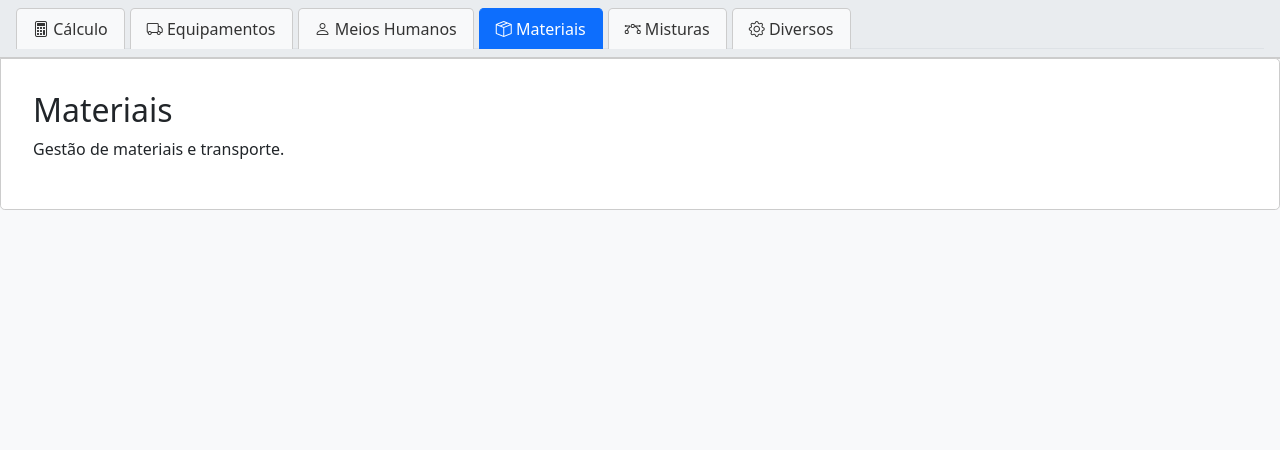
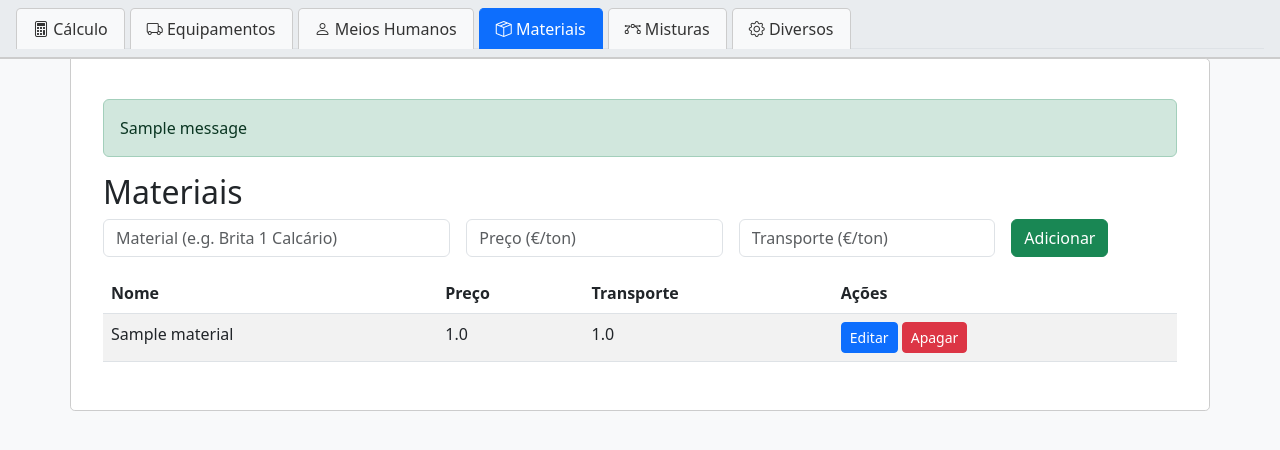
Before and after one commit to louiscarvalheiro-code/meu-sistema, a Flask app: page /materiais in a window 1280 px wide. Shown: the top 450 px of the page. Run offline with Flask 3, Linux system fonts and the light colour scheme; tables that the repository leaves empty hold one stand-in row (values such as "Sample post"); one stand-in notice (Sample message) is shown.

Commit message:
Add files via upload

```diff
--- a/app.py
+++ b/app.py
@@ -1,56 +1,298 @@
-from flask import Flask, render_template, request
+
+from flask import Flask, render_template, request, redirect, url_for, flash
+from flask_sqlalchemy import SQLAlchemy
+from sqlalchemy.sql import func
 
 app = Flask(__name__)
+app.config['SQLALCHEMY_DATABASE_URI'] = 'sqlite:///database.db'
+app.config['SQLALCHEMY_TRACK_MODIFICATIONS'] = False
+app.config['SECRET_KEY'] = 'uma-chave-secreta-123'
+db = SQLAlchemy(app)
 
-@app.route("/", methods=["GET", "POST"])
+class Equipamento(db.Model):
+    id = db.Column(db.Integer, primary_key=True)
+    nome = db.Column(db.String(120), nullable=False)
+    custo = db.Column(db.Float, nullable=False)
+
+class Humano(db.Model):
+    id = db.Column(db.Integer, primary_key=True)
+    nome = db.Column(db.String(120), nullable=False)
+    custo = db.Column(db.Float, nullable=False)
+
+class Material(db.Model):
+    id = db.Column(db.Integer, primary_key=True)
+    nome = db.Column(db.String(120), nullable=False)
+    preco = db.Column(db.Float, nullable=False, default=0.0)
+    transporte = db.Column(db.Float, nullable=False, default=0.0)
+
+class Mistura(db.Model):
+    id = db.Column(db.Integer, primary_key=True)
+    nome = db.Column(db.String(120), nullable=False)
+    baridade = db.Column(db.Float, nullable=False, default=1.0)
+
+class MisturaComponente(db.Model):
+    id = db.Column(db.Integer, primary_key=True)
+    mistura_id = db.Column(db.Integer, db.ForeignKey('mistura.id'), nullable=False)
+    material_id = db.Column(db.Integer, db.ForeignKey('material.id'), nullable=False)
+    percentagem = db.Column(db.Float, nullable=False, default=0.0)
+    mistura = db.relationship('Mistura', backref=db.backref('componentes', cascade='all, delete-orphan'))
+    material = db.relationship('Material')
+
+class Diverso(db.Model):
+    id = db.Column(db.Integer, primary_key=True)
+    nome = db.Column(db.String(120), nullable=False)
+    valor = db.Column(db.Float, nullable=False)
+
+@app.before_first_request
+def create_tables():
+    db.create_all()
+    if Mistura.query.count() == 0:
+        m1 = Mistura(nome='Desgaste', baridade=2.4)
+        m2 = Mistura(nome='Binder', baridade=2.0)
+        m3 = Mistura(nome='Macadame', baridade=1.8)
+        m4 = Mistura(nome='Argamassa', baridade=1.6)
+        m5 = Mistura(nome='Desgaste Subjacente', baridade=2.2)
+        db.session.add_all([m1,m2,m3,m4,m5])
+        db.session.commit()
+
+@app.route('/', methods=['GET','POST'])
 def calculo():
     resultado = None
-    if request.method == "POST":
-        mistura = request.form["mistura"]
-        espessura = float(request.form["espessura"])
-        producao = float(request.form["producao"])
-        distancia = float(request.form["distancia"])
-        dificuldade = int(request.form["dificuldade"])
-        lucro = float(request.form["lucro"])
+    misturas = Mistura.query.order_by(Mistura.nome).all()
+    if request.method == 'POST':
+        mistura_id = int(request.form.get('mistura_id') or 0)
+        espessura = float(request.form.get('espessura') or 0)
+        producao = float(request.form.get('producao') or 1)
+        distancia = float(request.form.get('distancia') or 0)
+        dificuldade = int(request.form.get('dificuldade') or 1)
+        lucro = float(request.form.get('lucro') or 0)
 
-        # Valores fictícios por agora
-        custo_central = 1000
-        custo_equipamentos = 2000
-        custo_humanos = 1500
-        custo_fabrico = 20
-        custo_mistura = 80
-        custo_transporte = 300
-        n_ciclos = 5
-        baridade = 2.4
+        custo_central_row = Diverso.query.filter_by(nome='Custo Central').first()
+        custo_fabrico_row = Diverso.query.filter_by(nome='Custo Fabrico').first()
+        custo_central = custo_central_row.valor if custo_central_row else 0.0
+        custo_fabrico = custo_fabrico_row.valor if custo_fabrico_row else 0.0
 
-        fixo_por_ton = (custo_central + custo_equipamentos + custo_humanos) / producao
-        variavel_por_ton = custo_fabrico + custo_mistura + (custo_transporte / (30 * n_ciclos))
+        soma_equip = db.session.query(func.coalesce(func.sum(Equipamento.custo),0)).scalar()
+        soma_humanos = db.session.query(func.coalesce(func.sum(Humano.custo),0)).scalar()
+        custo_mistura = 0.0
+        custo_transporte = 0.0
+        baridade = 1.0
+        if mistura_id:
+            mistura = Mistura.query.get(mistura_id)
+            if mistura:
+                baridade = mistura.baridade or 1.0
+                for comp in mistura.componentes:
+                    mat = comp.material
+                    pct = (comp.percentagem or 0.0)/100.0
+                    preco_material = (mat.preco or 0.0)
+                    preco_transp = (mat.transporte or 0.0)
+                    custo_mistura += preco_material * pct
+                    custo_transporte += preco_transp * pct
+
+        N = 5
+        producao = producao if producao>0 else 1
+
+        fixo_por_ton = (custo_central + soma_equip + soma_humanos) / producao
+        variavel_por_ton = custo_fabrico + custo_mistura + (custo_transporte / (30 * N))
         custo_base = (fixo_por_ton + variavel_por_ton) * baridade
-        preco_final = custo_base * (1 + lucro / 100)
+        preco_final = custo_base * (1 + lucro/100.0)
 
-        resultado = round(preco_final, 2)
+        resultado = {
+            'preco_final': round(preco_final,2),
+            'fixo_por_ton': round(fixo_por_ton,3),
+            'variavel_por_ton': round(variavel_por_ton,3),
+            'baridade': baridade,
+            'custo_mistura': round(custo_mistura,3),
+            'custo_transporte': round(custo_transporte,3),
+            'soma_equip': round(soma_equip,3),
+            'soma_humanos': round(soma_humanos,3)
+        }
 
-    return render_template("calculo.html", resultado=resultado)
+    return render_template('calculo.html', resultado=resultado, misturas=misturas)
 
-@app.route("/equipamentos")
+@app.route('/equipamentos', methods=['GET','POST'])
 def equipamentos():
-    return render_template("equipamentos.html")
+    if request.method == 'POST':
+        nome = request.form.get('nome')
+        custo = float(request.form.get('custo') or 0)
+        if nome:
+            db.session.add(Equipamento(nome=nome, custo=custo))
+            db.session.commit()
+            flash('Equipamento adicionado.', 'success')
+        return redirect(url_for('equipamentos'))
+    lista = Equipamento.query.order_by(Equipamento.nome).all()
+    return render_template('equipamentos.html', lista=lista)
 
-@app.route("/humanos")
+@app.route('/equipamentos/edit/<int:id>', methods=['GET','POST'])
+def equipamentos_edit(id):
+    item = Equipamento.query.get_or_404(id)
+    if request.method == 'POST':
+        item.nome = request.form.get('nome')
+        item.custo = float(request.form.get('custo') or 0)
+        db.session.commit()
+        flash('Equipamento atualizado.', 'success')
+        return redirect(url_for('equipamentos'))
+    return render_template('equipamentos_edit.html', item=item)
+
+@app.route('/equipamentos/delete/<int:id>', methods=['POST'])
+def equipamentos_delete(id):
+    item = Equipamento.query.get_or_404(id)
+    db.session.delete(item)
+    db.session.commit()
+    flash('Equipamento removido.', 'warning')
+    return redirect(url_for('equipamentos'))
+
+@app.route('/humanos', methods=['GET','POST'])
 def humanos():
-    return render_template("humanos.html")
+    if request.method == 'POST':
+        nome = request.form.get('nome')
+        custo = float(request.form.get('custo') or 0)
+        if nome:
+            db.session.add(Humano(nome=nome, custo=custo))
+            db.session.commit()
+            flash('Humano adicionado.', 'success')
+        return redirect(url_for('humanos'))
+    lista = Humano.query.order_by(Humano.nome).all()
+    return render_template('humanos.html', lista=lista)
 
-@app.route("/materiais")
+@app.route('/humanos/edit/<int:id>', methods=['GET','POST'])
+def humanos_edit(id):
+    item = Humano.query.get_or_404(id)
+    if request.method == 'POST':
+        item.nome = request.form.get('nome')
+        item.custo = float(request.form.get('custo') or 0)
+        db.session.commit()
+        flash('Humano atualizado.', 'success')
+        return redirect(url_for('humanos'))
+    return render_template('humanos_edit.html', item=item)
+
+@app.route('/humanos/delete/<int:id>', methods=['POST'])
+def humanos_delete(id):
+    item = Humano.query.get_or_404(id)
+    db.session.delete(item)
+    db.session.commit()
+    flash('Humano removido.', 'warning')
+    return redirect(url_for('humanos'))
+
+@app.route('/materiais', methods=['GET','POST'])
 def materiais():
-    return render_template("materiais.html")
+    if request.method == 'POST':
+        nome = request.form.get('nome')
+        preco = float(request.form.get('preco') or 0)
+        transporte = float(request.form.get('transporte') or 0)
+        if nome:
+            db.session.add(Material(nome=nome, preco=preco, transporte=transporte))
+            db.session.commit()
+            flash('Material adicionado.', 'success')
+        return redirect(url_for('materiais'))
+    lista = Material.query.order_by(Material.nome).all()
+    return render_template('materiais.html', lista=lista)
 
-@app.route("/misturas")
+@app.route('/materiais/edit/<int:id>', methods=['GET','POST'])
+def materiais_edit(id):
+    item = Material.query.get_or_404(id)
+    if request.method == 'POST':
+        item.nome = request.form.get('nome')
+        item.preco = float(request.form.get('preco') or 0)
+        item.transporte = float(request.form.get('transporte') or 0)
+        db.session.commit()
+        flash('Material atualizado.', 'success')
+        return redirect(url_for('materiais'))
+    return render_template('materiais_edit.html', item=item)
+
+@app.route('/materiais/delete/<int:id>', methods=['POST'])
+def materiais_delete(id):
+    item = Material.query.get_or_404(id)
+    db.session.delete(item)
+    db.session.commit()
+    flash('Material removido.', 'warning')
+    return redirect(url_for('materiais'))
+
+@app.route('/misturas', methods=['GET','POST'])
 def misturas():
-    return render_template("misturas.html")
+    if request.method == 'POST':
+        nome = request.form.get('nome')
+        bar = float(request.form.get('baridade') or 1.0)
+        if nome:
+            db.session.add(Mistura(nome=nome, baridade=bar))
+            db.session.commit()
+            flash('Mistura adicionada.', 'success')
+        return redirect(url_for('misturas'))
+    lista = Mistura.query.order_by(Mistura.nome).all()
+    materiais = Material.query.order_by(Material.nome).all()
+    return render_template('misturas.html', lista=lista, materiais=materiais)
 
-@app.route("/diversos")
+@app.route('/misturas/edit/<int:id>', methods=['GET','POST'])
+def misturas_edit(id):
+    item = Mistura.query.get_or_404(id)
+    if request.method == 'POST':
+        item.nome = request.form.get('nome')
+        item.baridade = float(request.form.get('baridade') or 1.0)
+        db.session.commit()
+        flash('Mistura atualizada.', 'success')
+        return redirect(url_for('misturas'))
+    materiais = Material.query.order_by(Material.nome).all()
+    return render_template('misturas_edit.html', item=item, materiais=materiais)
+
+@app.route('/misturas/delete/<int:id>', methods=['POST'])
+def misturas_delete(id):
+    item = Mistura.query.get_or_404(id)
+    db.session.delete(item)
+    db.session.commit()
+    flash('Mistura removida.', 'warning')
+    return redirect(url_for('misturas'))
+
+@app.route('/mistura_component/add', methods=['POST'])
+def mistura_component_add():
+    mistura_id = int(request.form.get('mistura_id') or 0)
+    material_id = int(request.form.get('material_id') or 0)
+    percent = float(request.form.get('percentagem') or 0)
+    if mistura_id and material_id:
+        db.session.add(MisturaComponente(mistura_id=mistura_id, material_id=material_id, percentagem=percent))
+        db.session.commit()
+        flash('Componente adicionado.', 'success')
+    return redirect(url_for('misturas_edit', id=mistura_id))
+
+@app.route('/mistura_component/delete/<int:id>', methods=['POST'])
+def mistura_component_delete(id):
+    comp = MisturaComponente.query.get_or_404(id)
+    mid = comp.mistura_id
+    db.session.delete(comp)
+    db.session.commit()
+    flash('Componente removido.', 'warning')
+    return redirect(url_for('misturas_edit', id=mid))
+
+@app.route('/diversos', methods=['GET','POST'])
 def diversos():
-    return render_template("diversos.html")
+    if request.method == 'POST':
+        nome = request.form.get('nome')
+        valor = float(request.form.get('valor') or 0)
+        if nome:
+            db.session.add(Diverso(nome=nome, valor=valor))
+            db.session.commit()
+            flash('Diverso adicionado.', 'success')
+        return redirect(url_for('diversos'))
+    lista = Diverso.query.order_by(Diverso.nome).all()
+    return render_template('diversos.html', lista=lista)
 
-if __name__ == "__main__":
-    app.run(debug=True)
+@app.route('/diversos/edit/<int:id>', methods=['GET','POST'])
+def diversos_edit(id):
+    item = Diverso.query.get_or_404(id)
+    if request.method == 'POST':
+        item.nome = request.form.get('nome')
+        item.valor = float(request.form.get('valor') or 0)
+        db.session.commit()
+        flash('Diverso atualizado.', 'success')
+        return redirect(url_for('diversos'))
+    return render_template('diversos_edit.html', item=item)
+
+@app.route('/diversos/delete/<int:id>', methods=['POST'])
+def diversos_delete(id):
+    item = Diverso.query.get_or_404(id)
+    db.session.delete(item)
+    db.session.commit()
+    flash('Diverso removido.', 'warning')
+    return redirect(url_for('diversos'))
+
+if __name__ == '__main__':
+    app.run(host='0.0.0.0', port=10000, debug=True)
--- a/requirements.txt
+++ b/requirements.txt
@@ -1,2 +1,3 @@
 flask
+flask_sqlalchemy
 gunicorn
--- a/templates/base.html
+++ b/templates/base.html
@@ -1,3 +1,4 @@
+
 <!DOCTYPE html>
 <html lang="pt">
 <head>
@@ -36,7 +37,6 @@
   </style>
 </head>
 <body>
-  <!-- Barra estilo Excel -->
   <div class="menu-excel">
     <ul class="nav nav-tabs">
       <li class="nav-item"><a class="nav-link {% if request.path == '/' %}active{% endif %}" href="/"><i class="bi bi-calculator"></i> Cálculo</a></li>
@@ -47,9 +47,14 @@
       <li class="nav-item"><a class="nav-link {% if request.path == '/diversos' %}active{% endif %}" href="/diversos"><i class="bi bi-gear"></i> Diversos</a></li>
     </ul>
   </div>
-
-  <!-- Conteúdo dinâmico -->
-  <div class="conteudo">
+  <div class="conteudo container">
+    {% with messages = get_flashed_messages(with_categories=true) %}
+      {% if messages %}
+        {% for cat, msg in messages %}
+          <div class="alert alert-{{ cat }} mt-2">{{ msg }}</div>
+        {% endfor %}
+      {% endif %}
+    {% endwith %}
     {% block content %}{% endblock %}
   </div>
 </body>
--- a/templates/materiais.html
+++ b/templates/materiais.html
@@ -1 +1,29 @@
-{% extends "base.html" %}{% block content %}<h2>Materiais</h2><p>Gestão de materiais e transporte.</p>{% endblock %}
+
+{% extends "base.html" %}
+{% block content %}
+<h2>Materiais</h2>
+<form method="POST" class="row g-3 mb-3">
+  <div class="col-md-4"><input class="form-control" name="nome" placeholder="Material (e.g. Brita 1 Calcário)" required></div>
+  <div class="col-md-3"><input class="form-control" name="preco" placeholder="Preço (€/ton)" required></div>
+  <div class="col-md-3"><input class="form-control" name="transporte" placeholder="Transporte (€/ton)" required></div>
+  <div class="col-md-2"><button class="btn btn-success" type="submit">Adicionar</button></div>
+</form>
+<table class="table table-striped">
+  <thead><tr><th>Nome</th><th>Preço</th><th>Transporte</th><th>Ações</th></tr></thead>
+  <tbody>
+  {% for it in lista %}
+    <tr>
+      <td>{{ it.nome }}</td>
+      <td>{{ it.preco }}</td>
+      <td>{{ it.transporte }}</td>
+      <td>
+        <a class="btn btn-sm btn-primary" href="{{ url_for('materiais_edit', id=it.id) }}">Editar</a>
+        <form method="POST" action="{{ url_for('materiais_delete', id=it.id) }}" style="display:inline">
+          <button class="btn btn-sm btn-danger" type="submit">Apagar</button>
+        </form>
+      </td>
+    </tr>
+  {% endfor %}
+  </tbody>
+</table>
+{% endblock %}
```
Also changed, not shown: templates/calculo.html (+33 -30 lines), templates/diversos.html (+28 -1 lines), templates/diversos_edit.html (added, +10 -0 lines), templates/equipamentos.html (+27 -1 lines), templates/equipamentos_edit.html (added, +10 -0 lines), templates/humanos.html (+27 -1 lines), templates/humanos_edit.html (added, +10 -0 lines), templates/materiais_edit.html (added, +11 -0 lines), templates/misturas.html (+28 -1 lines), templates/misturas_edit.html (added, +42 -0 lines).
